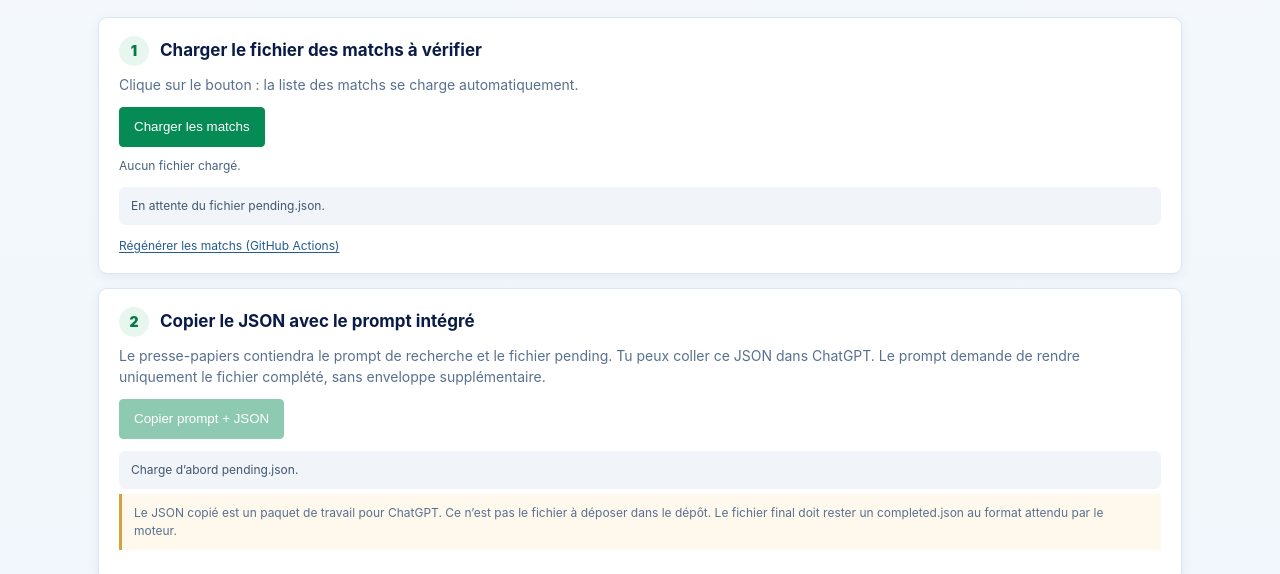
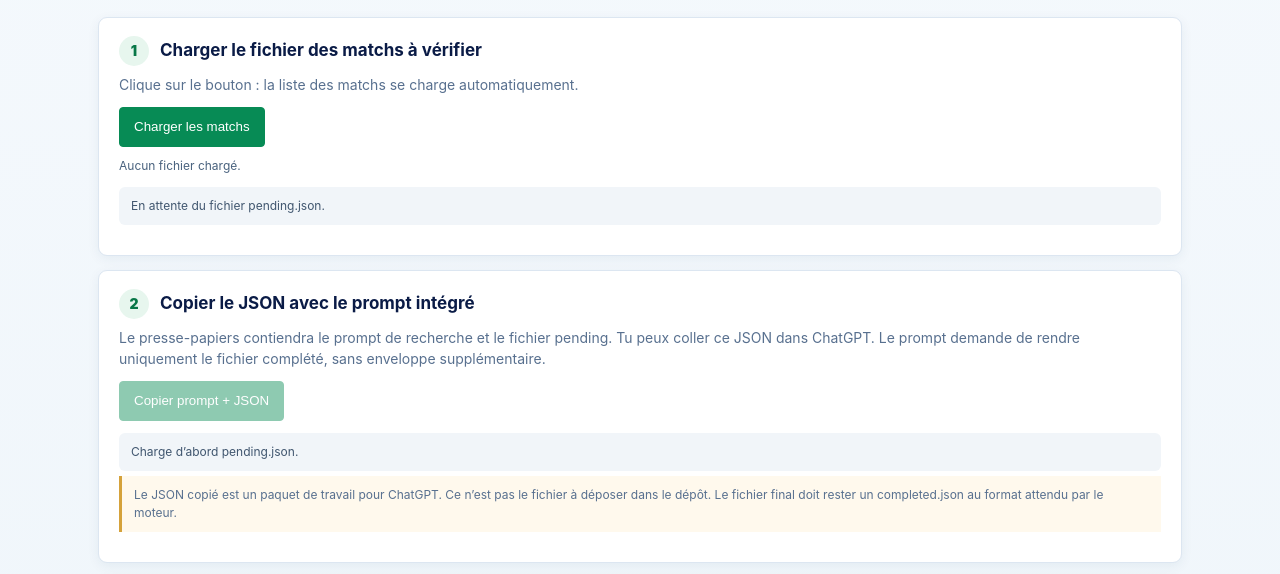
Before and after one commit to SamSEILLER/PronoFoot-AI-interface, a plain HTML site: page player-availability.html in a window 1280 px wide. Shown: the part 226-800 px from the top of the page. Drawn offline with Linux system fonts and the light colour scheme.

Commit message:
Remove workflow regeneration link from player availability page

```diff
--- a/player-availability.html
+++ b/player-availability.html
@@ -30,9 +30,7 @@ main{max-width:1120px;margin:0 auto;padding:28px 18px 42px}.page-heading{margin:
       <div class="actions"><button class="btn primary" id="loadPendingOnline" type="button">Charger les matchs</button></div>
       <div class="file-meta" id="pendingMeta">Aucun fichier chargé.</div>
       <div class="status" id="pendingStatus" role="status" aria-live="polite">En attente du fichier pending.json.</div>
-      <div class="help-links">
-        <a href="https://github.com/SamSEILLER/PronoFoot-AI-V2/actions/workflows/player-availability-manual.yml" target="_blank" rel="noopener">Régénérer les matchs (GitHub Actions)</a>
-      </div>
+      <div class="help-links"></div>
     </article>
     <article class="step">
       <div class="step-head"><span class="step-number">2</span><h2>Copier le JSON avec le prompt intégré</h2></div>
```
